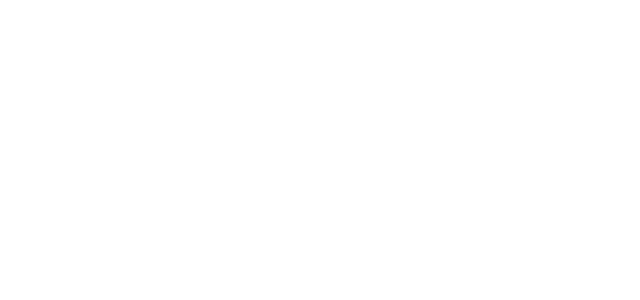
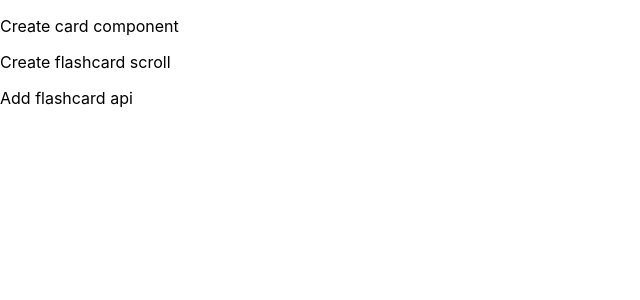
Before and after one commit to nstrimple/flashcard-react, a React (Create React App) app: page / in a window 1280 px wide. Shown: the top 300 px of the page, without its empty margins (0-640 px from the left). Built offline with nearby package versions, Linux system fonts and the light colour scheme.

Commit message:
Creating the list of tasks

```diff
--- a/src/App.js
+++ b/src/App.js
@@ -1,7 +1,13 @@
 import react from "react";
 
 function App() {
-  return null;
+  return (
+    <>
+    <p>Create card component</p>
+    <p>Create flashcard scroll</p>
+    <p>Add flashcard api</p>
+    </>
+  );
 }
 
 export default App;
```
